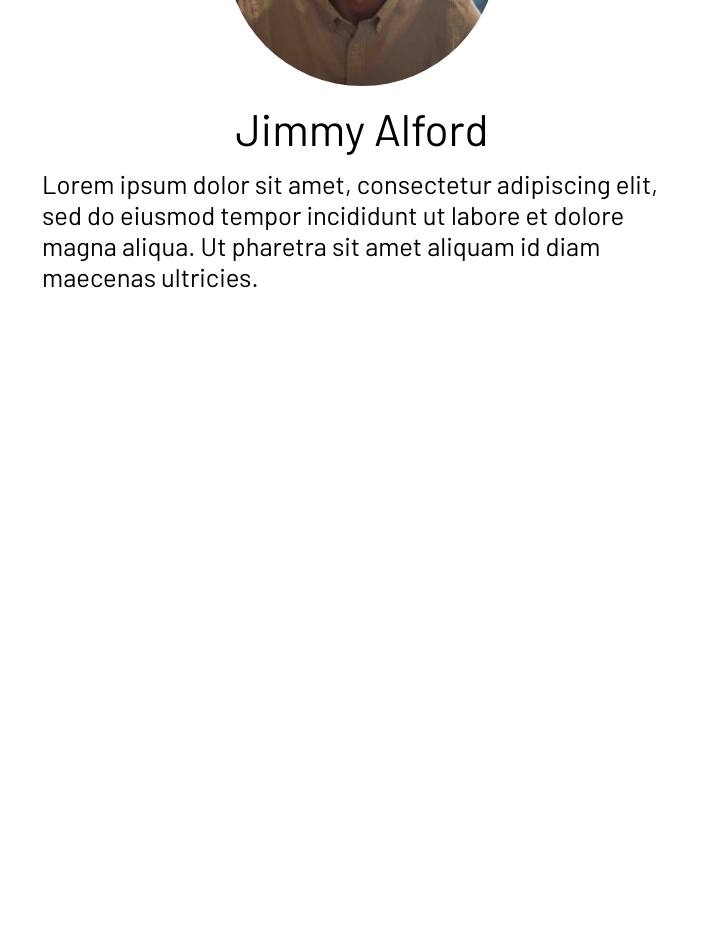
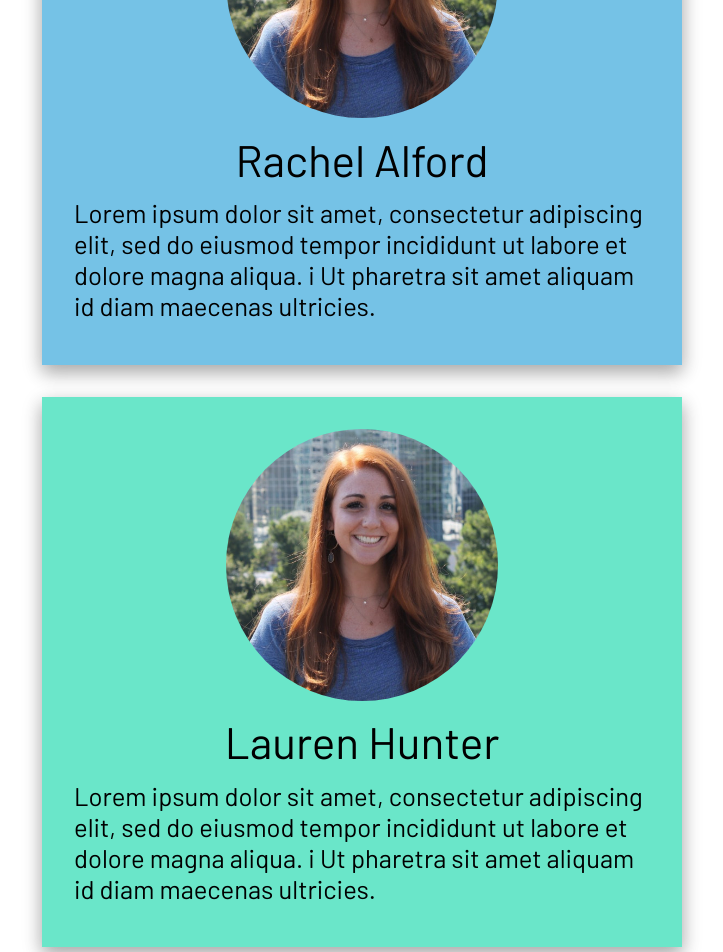
Before and after one commit to jalford14/cleen, a React (Create React App) app: page /about in a window 1280 px wide. Shown: the part 400-1352 px from the top of the page, without its empty margins (278-1001 px from the left). Before the commit the page ends 800 px from the top, so only its background shows below. Built offline with nearby package versions, Linux system fonts and the light colour scheme.

Commit message:
add some color to the boxes

```diff
--- a/src/components/css/About.css
+++ b/src/components/css/About.css
@@ -11,7 +11,9 @@
 }
 
 .profile-box {
-
+  margin-bottom: 5%;
+  padding: 5%;
+  box-shadow: 0 8px 16px 0 rgba(0, 0, 0, 0.2), 0 6px 20px 0 rgba(0, 0, 0, 0.19);
 }
 
 .img-container {
--- a/src/containers/About.js
+++ b/src/containers/About.js
@@ -9,7 +9,37 @@ class About extends React.Component {
           About Us
         </div>
 
-        <div class="profile-box">
+        <div class="profile-box" style={{background: "#75C2E6"}}>
+          <div class="img-container">
+            <img src={require("../assets/img/rachel.jpeg")} />
+          </div>
+          <div class="person-container">
+            <div class="person-name">
+              Rachel Alford
+            </div>
+            <div class="person-description">
+              Lorem ipsum dolor sit amet, consectetur adipiscing elit, sed
+              do eiusmod tempor incididunt ut labore et dolore magna aliqua. i
+              Ut pharetra sit amet aliquam id diam maecenas ultricies.
+            </div>
+          </div>
+        </div>
+        <div class="profile-box" style={{background: "#6AE6C9"}}>
+          <div class="img-container">
+            <img src={require("../assets/img/rachel.jpeg")} />
+          </div>
+          <div class="person-container">
+            <div class="person-name">
+              Lauren Hunter
+            </div>
+            <div class="person-description">
+              Lorem ipsum dolor sit amet, consectetur adipiscing elit, sed
+              do eiusmod tempor incididunt ut labore et dolore magna aliqua. i
+              Ut pharetra sit amet aliquam id diam maecenas ultricies.
+            </div>
+          </div>
+        </div>
+        <div class="profile-box" style={{background: "#FA8C9C"}}>
           <div class="img-container">
             <img src={require("../assets/img/jimmy.jpeg")} />
           </div>
@@ -18,7 +48,9 @@ class About extends React.Component {
               Jimmy Alford
             </div>
             <div class="person-description">
-              Lorem ipsum dolor sit amet, consectetur adipiscing elit, sed do eiusmod tempor incididunt ut labore et dolore magna aliqua. Ut pharetra sit amet aliquam id diam maecenas ultricies.
+              Lorem ipsum dolor sit amet, consectetur adipiscing elit, sed
+              do eiusmod tempor incididunt ut labore et dolore magna aliqua. i
+              Ut pharetra sit amet aliquam id diam maecenas ultricies.
             </div>
           </div>
         </div>
```
